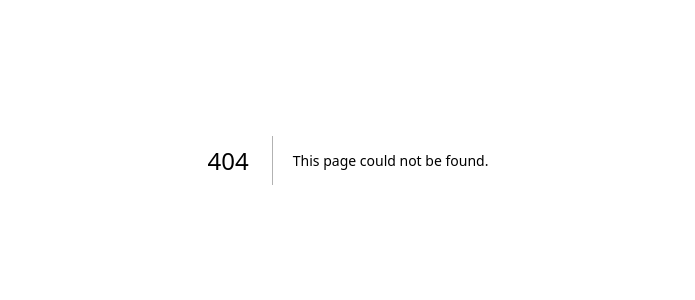
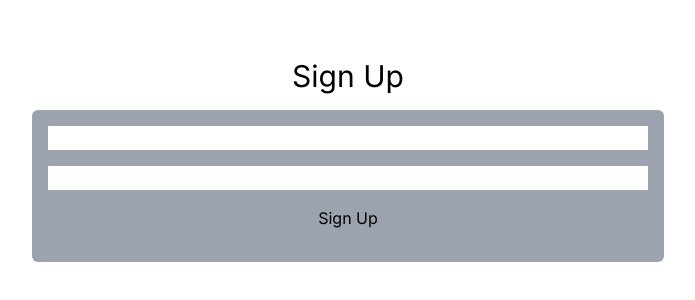
Before and after one commit to MeditationDuck/courses-page, a Next.js app: page /auth/signup in a window 1280 px wide. Before the commit this address had no page. Shown: the part 240-540 px from the top of the page, without its empty margins (292-987 px from the left). Built offline with nearby package versions, Linux system fonts and the light colour scheme.

Commit message:
feat: signup implemented want to use more feature of next js like toast and so on.

```diff
--- /dev/null
+++ b/src/app/actions/users/SignUp.ts
@@ -0,0 +1,22 @@
+"use server"
+
+import prisma from "@/app/lib/prisma"
+import bcrypt from 'bcryptjs'
+
+export const signUp = async (email: string, password: string) => {
+  const user = await prisma.user.findUnique({
+    where: { email }
+  })
+  if(user) return "User with that email already exists"
+
+  const passwordHash = bcrypt.hashSync(password, 10)
+
+  await prisma.user.create({
+    data: {
+      email,
+      passwordHash
+    }
+  })
+
+  return "Successfully created new user"
+}
--- /dev/null
+++ b/src/app/api/auth/[...nextauth]/route.ts
@@ -0,0 +1,91 @@
+import prisma from "@/app/lib/prisma";
+import { Account, AuthOptions, Profile, Session, User } from "next-auth";
+import  CredentialsProvider from "next-auth/providers/credentials";
+import bcrypt from 'bcryptjs';
+import jwt from 'jsonwebtoken';
+import { JWT } from "next-auth/jwt";
+import NextAuth from "next-auth/next";
+
+export const authOptions: AuthOptions = {
+  providers: [
+    CredentialsProvider({
+      name: 'Credentials',
+
+      credentials: {
+        email: { label: "Email", type: "text", placeholder: "jsmith" },
+        password: { label: "Password", type: "password" }
+      },
+
+      authorize: async (credentials) => {
+        if(!credentials) return null;
+
+        const { email, password } = credentials
+
+        const user =  await prisma.user.findUnique({
+          where: { email }
+        })
+
+        if(!user) return null;
+
+        const userPassword = user.passwordHash;
+        const isValidPassword = bcrypt.compareSync(password, userPassword);
+
+        if(!isValidPassword) return null;
+
+        return user;
+      }
+    })
+  ],
+  pages: {
+    signIn: '/auth/signin',
+    signOut: '/auth/signout',
+  },
+  secret: process.env.NEXTAUTH_SECRET,
+  jwt: {
+    async encode({ secret, token }) {
+      if(!token) throw new Error('No token to encode');
+
+      return jwt.sign(token,secret)
+    },
+    async decode({ secret, token }) {
+      if(!token) throw new Error('No token to decode');
+
+      const decodedToken = jwt.verify(token, secret)
+
+      if( typeof decodedToken === 'string') {
+        return JSON.parse(decodedToken)
+      }else {
+        return decodedToken
+      }
+    }
+  },
+  session: {
+    strategy: 'jwt',
+    maxAge: 30 * 24 * 60 * 60, // 30 days
+    updateAge: 24 * 60 * 60, // 24 hours
+  },
+  callbacks: {
+    async session(params: {session: Session; token: JWT; user: User}) {
+      if(params.session.user){
+        params.session.user.email = params.token.email;
+      }
+      return params.session;
+    },
+    async jwt(params: {
+      token: JWT;
+      user?: User | undefined ;
+      account?: Account | null | undefined;
+      profile?: Profile | undefined;
+      isNewUser?: boolean | undefined;
+    }) {
+      if(params.user){
+        params.token.email = params.user.email;
+      }
+      return params.token;
+    }
+  }
+}
+
+const handler = NextAuth(authOptions)
+
+export { handler as GET, handler as POST}
--- /dev/null
+++ b/src/app/auth/signup/page.tsx
@@ -0,0 +1,14 @@
+import SignUpForm from "../../components/SignUpForm";
+
+const SignUpPage = () => {
+  return (
+    <div className="h-full items-center flex justify-center flex-col gap-4 p-2">
+      <h1 className="text-3xl">
+        Sign Up
+      </h1>
+      <SignUpForm />
+    </div>
+  );
+}
+
+export default SignUpPage;
--- /dev/null
+++ b/src/app/components/Provider.tsx
@@ -0,0 +1,20 @@
+"use client"
+
+import { SessionProvider } from "next-auth/react"
+
+
+interface ProviderProps {
+  children: React.ReactNode | React.ReactNode[]
+}
+
+const Provider = ({
+  children
+}: ProviderProps) => {
+  return (
+    <SessionProvider>
+      {children}
+    </SessionProvider>
+  );
+}
+
+export default Provider;
--- /dev/null
+++ b/src/app/components/SignUpForm.tsx
@@ -0,0 +1,30 @@
+"use client"
+
+import { useState } from "react";
+import { signUp } from "../actions/users/SignUp";
+
+const SignUpForm = () => {
+  const [email, setEmail] = useState("")
+  const [password, setPassword] = useState("")
+
+  const [message, setMessage] = useState("")
+
+  const handleSubmit = async () => {
+    setMessage("Signing up...")
+    const message = await signUp(email, password)
+    setMessage(message)
+  }
+
+  return (
+      <div className="gap-4 bg-gray-400 p-4 w-full sm:w-[50%] flex flex-col rounded-md">
+        <input type='text' value={email} onChange={(e) => setEmail(e.target.value)}/>
+        <input type='password' value={password} onChange={(e) => setPassword(e.target.value)}/>
+        <button onClick={handleSubmit}>
+          Sign Up
+        </button>
+        <p>{message}</p>
+      </div>
+  );
+}
+
+export default SignUpForm;
--- a/src/app/globals.css
+++ b/src/app/globals.css
@@ -1,3 +1,9 @@
 @tailwind base;
 @tailwind components;
 @tailwind utilities;
+
+html,
+body,
+:root {
+  height: 100%;
+}
--- a/src/app/layout.tsx
+++ b/src/app/layout.tsx
@@ -1,6 +1,7 @@
 import './globals.css'
 import type { Metadata } from 'next'
 import { Inter } from 'next/font/google'
+import Provider from './components/Provider'
 
 const inter = Inter({ subsets: ['latin'] })
 
@@ -16,7 +17,11 @@ export default function RootLayout({
 }) {
   return (
     <html lang="en">
-      <body className={inter.className}>{children}</body>
+      <body className={inter.className}>
+        <Provider>
+          {children}
+        </Provider>
+      </body>
     </html>
   )
 }
--- /dev/null
+++ b/src/app/lib/prisma.ts
@@ -0,0 +1,4 @@
+import { PrismaClient } from '@prisma/client'
+const prisma = new PrismaClient()
+
+export default prisma
```
Also changed, not shown: package.json (+7 -0 lines), 1 other file (tests, documents, lock files or other folders).
